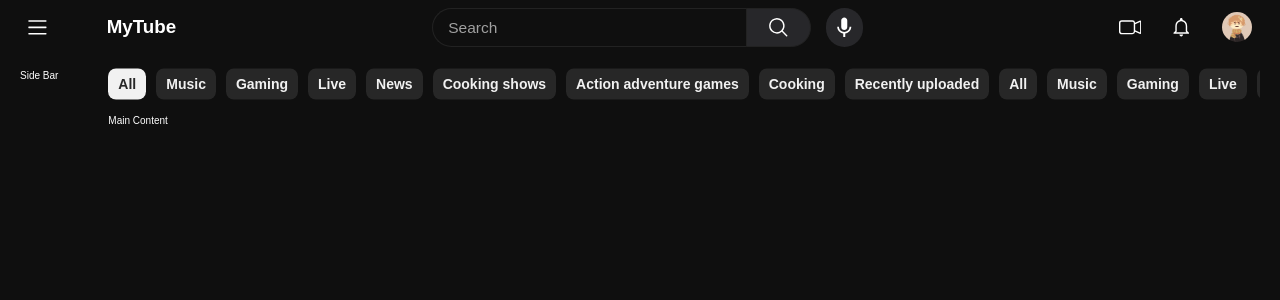
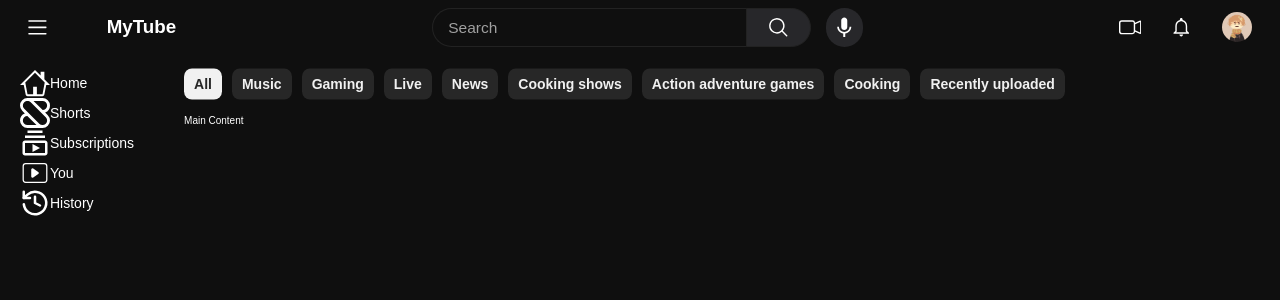
Before and after one commit to Biszku/Tailwind-My-Tube, a React (Vite) app: page / in a window 1280 px wide. Shown: the top 300 px of the page. Built offline with nearby package versions, Linux system fonts and the light colour scheme.

Commit message:
sidebar navigation added

```diff
--- a/src/components/mainContent/mainContentNav/mainContentNav.tsx
+++ b/src/components/mainContent/mainContentNav/mainContentNav.tsx
@@ -17,25 +17,25 @@ const MainContentNav = () => {
     "Cooking",
     "Recently uploaded",
 
-    "All",
-    "Music",
-    "Gaming",
-    "Live",
-    "News",
-    "Cooking shows",
-    "Action adventure games",
-    "Cooking",
-    "Recently uploaded",
+    // "All",
+    // "Music",
+    // "Gaming",
+    // "Live",
+    // "News",
+    // "Cooking shows",
+    // "Action adventure games",
+    // "Cooking",
+    // "Recently uploaded",
 
-    "All",
-    "Music",
-    "Gaming",
-    "Live",
-    "News",
-    "Cooking shows",
-    "Action adventure games",
-    "Cooking",
-    "Recently uploaded",
+    // "All",
+    // "Music",
+    // "Gaming",
+    // "Live",
+    // "News",
+    // "Cooking shows",
+    // "Action adventure games",
+    // "Cooking",
+    // "Recently uploaded",
   ];
 
   const { ref: firstElement, inView: firstElementVisible } = useInView({
--- a/src/components/sIdeBar/sideBar.tsx
+++ b/src/components/sIdeBar/sideBar.tsx
@@ -1,7 +1,9 @@
+import SideBarMainMenu from "./sideBarMainMenu";
+
 const Sidebar = () => {
   return (
-    <aside className="asideElementWidth sticky top-[54.25px] text-white pt-[1.4rem]">
-      <p>Side Bar</p>
+    <aside className="asideElementWidth sticky top-[54.25px] text-white pt-[1.4rem] ">
+      <SideBarMainMenu />
     </aside>
   );
 };
--- /dev/null
+++ b/src/components/sIdeBar/sideBarMainMenu.tsx
@@ -0,0 +1,44 @@
+import { GoHome } from "react-icons/go";
+import { SiShortcut } from "react-icons/si";
+import { MdOutlineSubscriptions } from "react-icons/md";
+import { CiYoutube } from "react-icons/ci";
+import { LuHistory } from "react-icons/lu";
+
+const SideBarMainMenu = () => {
+  const iconClass = "text-[3rem]";
+  const firstMenuSec = [
+    { name: "Home", icon: <GoHome className={iconClass} /> },
+    { name: "Shorts", icon: <SiShortcut className={iconClass} /> },
+    {
+      name: "Subscriptions",
+      icon: <MdOutlineSubscriptions className={iconClass} />,
+    },
+  ];
+  const secondMenuSec = [
+    { name: "You", icon: <CiYoutube className={iconClass} /> },
+    { name: "History", icon: <LuHistory className={iconClass} /> },
+  ];
+
+  return (
+    <div className="text-[1.4rem]">
+      <div className="flex flex-col">
+        {firstMenuSec.map((el) => (
+          <span className="flex items-center">
+            {el.icon}
+            {el.name}
+          </span>
+        ))}
+      </div>
+      <div className="flex flex-col">
+        {secondMenuSec.map((el) => (
+          <span className="flex items-center">
+            {el.icon}
+            {el.name}
+          </span>
+        ))}
+      </div>
+    </div>
+  );
+};
+
+export default SideBarMainMenu;
```
